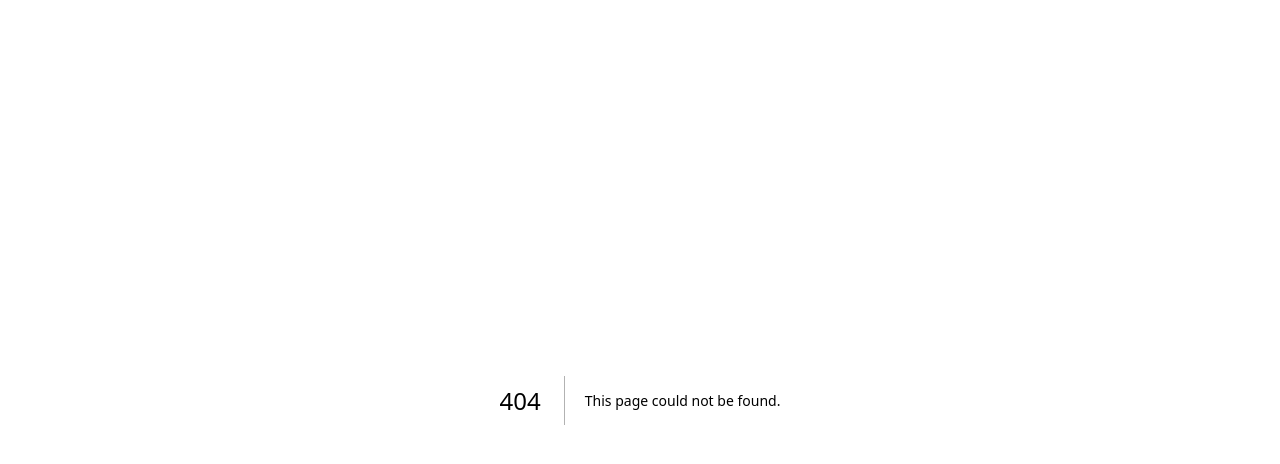
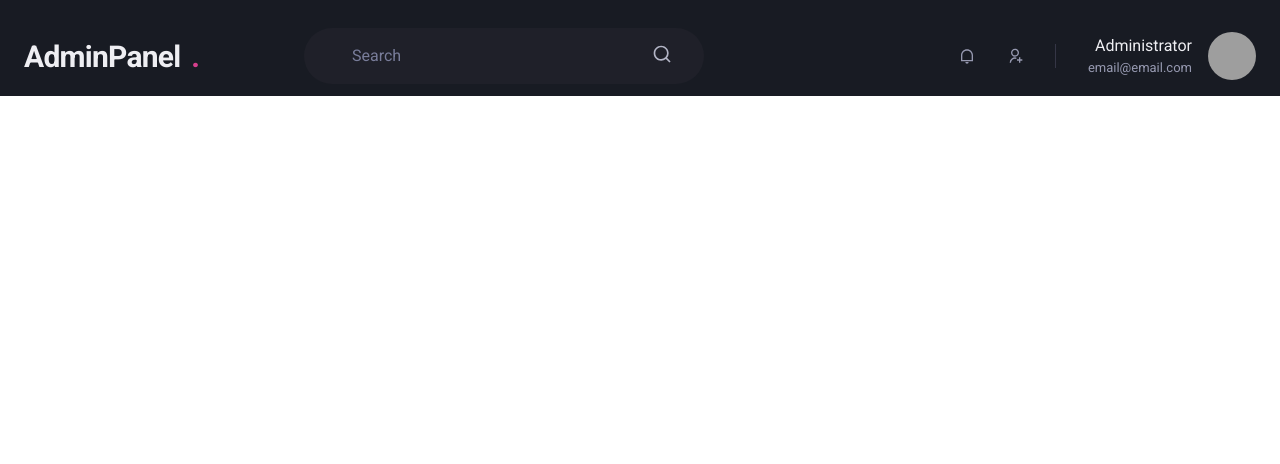
Before and after one commit to savinnsk/nextjs-admin-template-responsive, a Next.js app: page /dashboard in a window 1280 px wide. Before the commit this address had no page. Shown: the top 464 px of the page. Built offline with nearby package versions, Linux system fonts and the light colour scheme; grey boxes are pictures that could not be loaded.

Commit message:
feat: add header

```diff
--- a/src/components/Form/input.tsx
+++ b/src/components/Form/input.tsx
@@ -10,13 +10,13 @@
   label?: string;
 }
 
-export const Input = ({ name, label, ...props }: InputProps) => (
+export function Input({ name, label, ...props }: InputProps) {
+  return (
     <FormControl>
       {!!label && <FormLabel htmlFor={name}>{label}</FormLabel>}
       <ChakraInput
         id={name}
         name={name}
-      type="email"
         focusBorderColor="pink.500"
         bgColor="gray.900"
         variant="filled"
@@ -28,3 +28,4 @@
       />
     </FormControl>
   );
+}
--- /dev/null
+++ b/src/components/header.tsx
@@ -0,0 +1,80 @@
+import { Flex, Text, Input, Icon, HStack, Box, Avatar } from "@chakra-ui/react";
+import {
+  RiNotificationLine,
+  RiSearchLine,
+  RiUserAddLine,
+} from "react-icons/ri";
+export function Header() {
+  return (
+    <Flex
+      as="header"
+      w="100%"
+      maxWidth={1480}
+      h="20"
+      mx="auto"
+      mt="4"
+      px="6"
+      align="center"
+    >
+      <Text fontSize="3xl" fontWeight="bold" letterSpacing="tight" w="64">
+        AdminPanel{" "}
+        <Text as="span" ml="1" color="pink.500">
+          .
+        </Text>
+      </Text>
+
+      <Flex
+        as="label"
+        flex="1"
+        py="4"
+        px="8"
+        ml="6"
+        maxW={400}
+        alignSelf="center"
+        color="gray.200"
+        position="relative"
+        bg="gray.800"
+        borderRadius="full"
+      >
+        <Input
+          color="gray.50"
+          variant="unstyled"
+          px="4"
+          mr="4"
+          placeholder="Search"
+          _placeholder={{ color: "gray.400" }}
+        />
+        <Icon as={RiSearchLine} fontSize="20" />
+      </Flex>
+
+      <Flex align="center" ml="auto">
+        <HStack
+          spacing="8"
+          mx="8"
+          pr="8"
+          py="1"
+          color="gray.300"
+          borderRightWidth={1}
+          borderColor="gray.700"
+        >
+          <Icon as={RiNotificationLine}></Icon>
+          <Icon as={RiUserAddLine}></Icon>
+        </HStack>
+
+        <Flex align="center">
+          <Box mr="4" textAlign="right">
+            <Text>Administrator</Text>
+            <Text color="gray.300" fontSize="small">
+              email@email.com
+            </Text>
+          </Box>
+          <Avatar
+            size="md"
+            name="Admin"
+            src="https://img.freepik.com/premium-vector/man-avatar-profile-round-icon_24640-14044.jpg?w=2000"
+          />
+        </Flex>
+      </Flex>
+    </Flex>
+  );
+}
--- /dev/null
+++ b/src/pages/dashboard.tsx
@@ -0,0 +1,10 @@
+import { Header } from "@/components/header";
+import { Flex } from "@chakra-ui/react";
+
+export default function Dashboard() {
+  return (
+    <Flex color="gray.50" bg="gray.900">
+      <Header />
+    </Flex>
+  );
+}
--- a/src/pages/index.tsx
+++ b/src/pages/index.tsx
@@ -24,7 +24,6 @@
           <Input name="email" type="email" label="E-mail" />
           <Input name="password" type="password" label="Password" />
         </Stack>
-
         <Button type="submit" mt="6" colorScheme="pink" size="lg">
           Entrar
         </Button>
```
Lines whose indentation alone changed are shown as unchanged.
